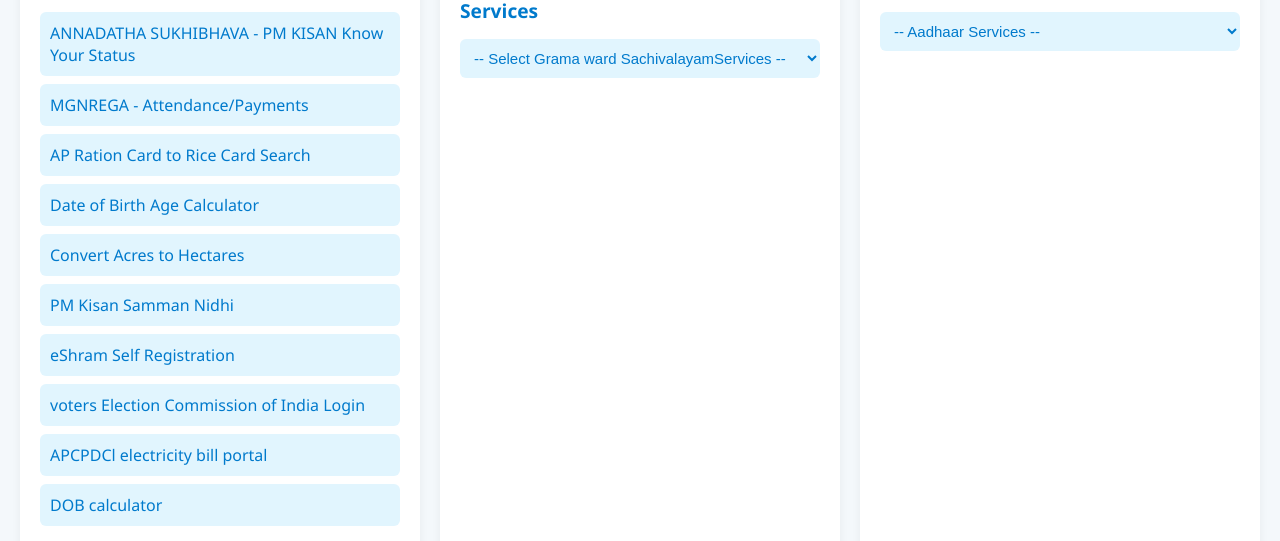
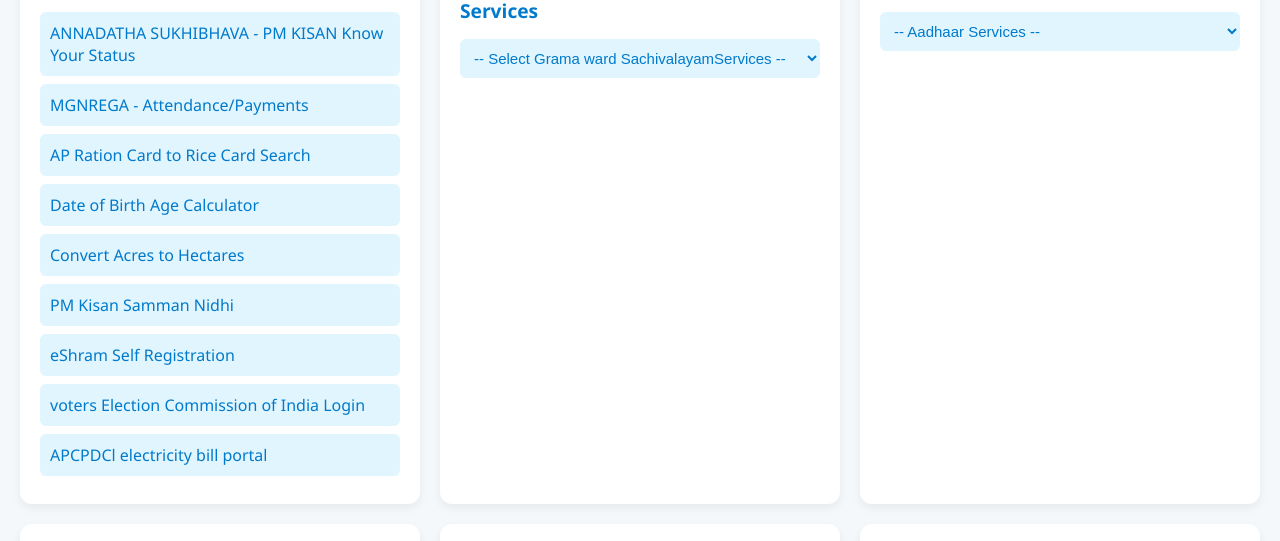
Before and after one commit to techseva/public-services, a plain HTML site: page index.html in a window 1280 px wide. Shown: the part 243-784 px from the top of the page. Drawn offline with Linux system fonts and the light colour scheme.

Commit message:
Update index.html

```diff
--- a/index.html
+++ b/index.html
@@ -167,7 +167,6 @@
       <a href="https://eshram.gov.in/" target="_blank">eShram Self Registration</a>
     <a href="https://voters.eci.gov.in/login" target="_blank"> voters Election Commission of India Login</a>
       <a href="https://www.apcpdcl.in/" target="_blank"> APCPDCl electricity bill portal</a>
-<a href="DOB calculator.html" target="_blank">DOB calculator</a>
 
     </div>
 
```
